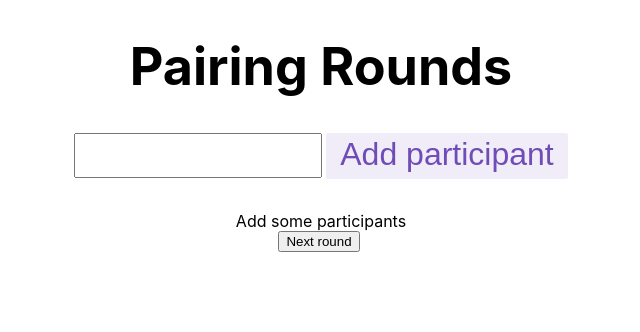
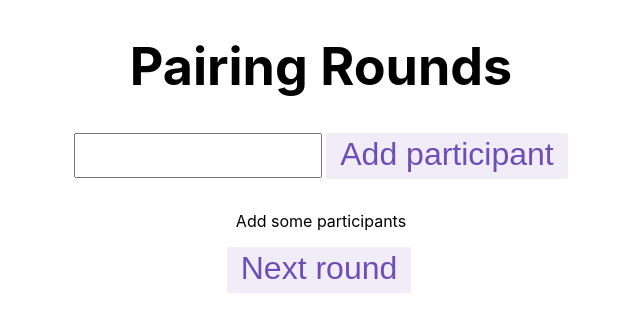
Before and after one commit to chmac/pairing-rounds, a React (Create React App) app in the folder frontend/: page / in a window 1280 px wide. Shown: the top 332 px of the page, without its empty margins (319-959 px from the left). Built offline with nearby package versions, Linux system fonts and the light colour scheme.

Commit message:
Styling.

```diff
--- a/frontend/src/features/groups/Groups.module.css
+++ b/frontend/src/features/groups/Groups.module.css
@@ -41,3 +41,28 @@
 .participant {
   padding: 4px 8px;
 }
+
+.button {
+  appearance: none;
+  background: none;
+  font-size: 32px;
+  padding-left: 12px;
+  padding-right: 12px;
+  outline: none;
+  border: 2px solid transparent;
+  color: rgb(112, 76, 182);
+  padding-bottom: 4px;
+  cursor: pointer;
+  background-color: rgba(112, 76, 182, 0.1);
+  border-radius: 2px;
+  transition: all 0.15s;
+}
+
+.button:hover,
+.button:focus {
+  border: 2px solid rgba(112, 76, 182, 0.4);
+}
+
+.button:active {
+  background-color: rgba(112, 76, 182, 0.2);
+}
--- a/frontend/src/features/participants/Participants.module.css
+++ b/frontend/src/features/participants/Participants.module.css
@@ -2,9 +2,6 @@
   display: flex;
   align-items: center;
   justify-content: center;
-}
-
-.row:not(:last-child) {
   margin-bottom: 16px;
 }
 
```
